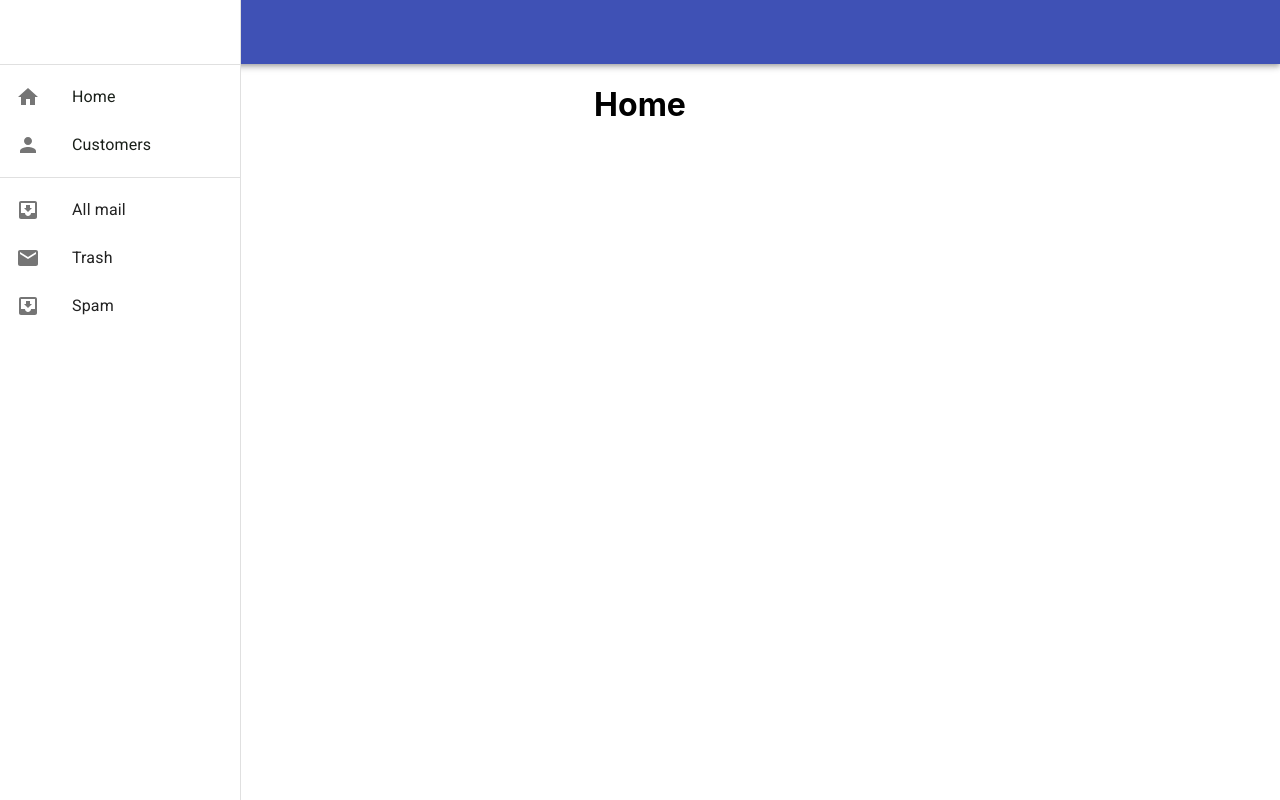
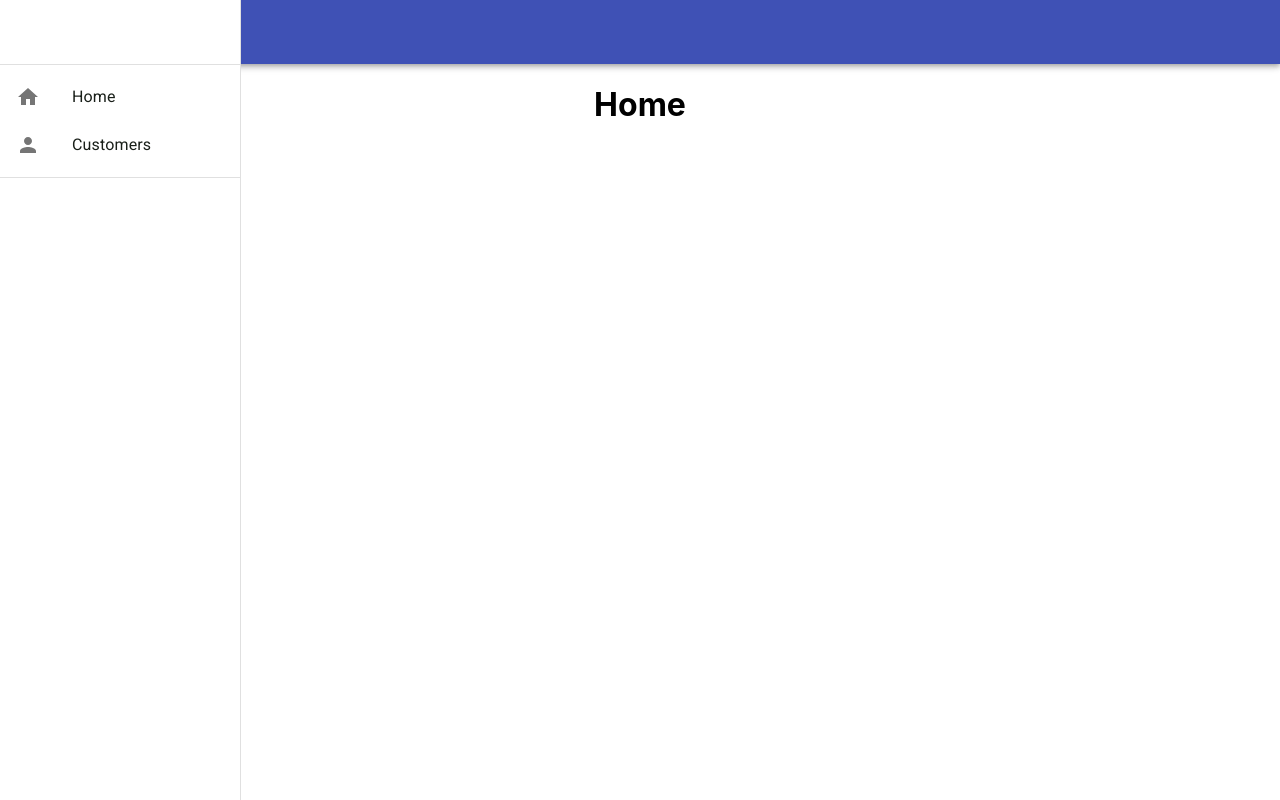
Before and after one commit to jrjs1996/Delivery, a React (Create React App) app in the folder client/: page / in a window 1280 px wide. Built offline with nearby package versions, Linux system fonts and the light colour scheme.

Commit message:
Removed extra SideMenuItems

```diff
--- a/client/src/Components/SideMenu/SideMenu.js
+++ b/client/src/Components/SideMenu/SideMenu.js
@@ -58,14 +58,6 @@
         <SideMenuItem to="/customers/" text="Customers"><PersonIcon /></SideMenuItem>
       </List>
       <Divider />
-      <List>
-        {['All mail', 'Trash', 'Spam'].map((text, index) => (
-          <ListItem button key={text}>
-            <ListItemIcon>{index % 2 === 0 ? <InboxIcon /> : <MailIcon />}</ListItemIcon>
-            <ListItemText primary={text} />
-          </ListItem>
-        ))}
-      </List>
     </Drawer>
   );
 }
```
